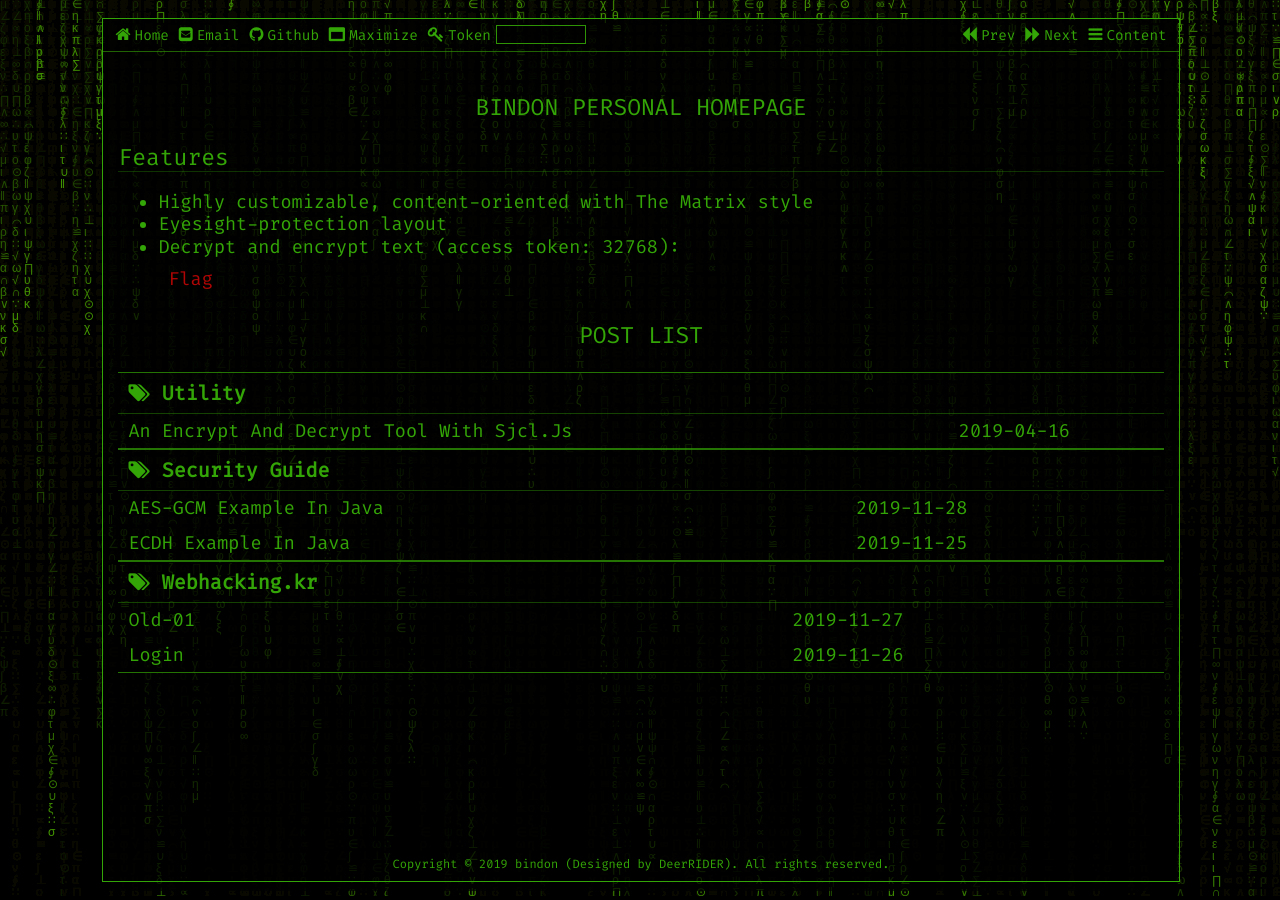
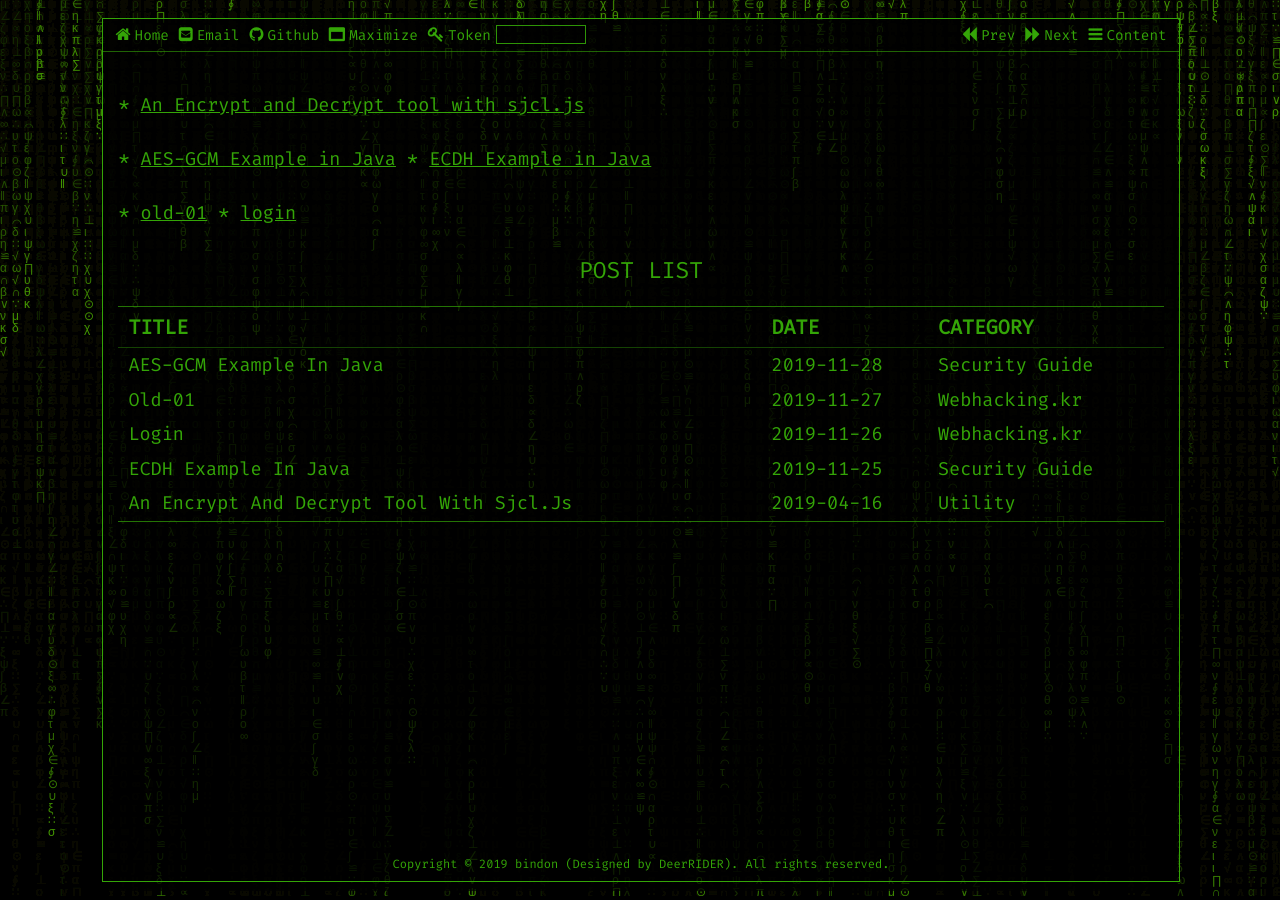
Before and after one commit to bindon/bindon.github.io, a Jekyll site: the page built from pages/index.html, in a window 1280 px wide. Built offline with Jekyll 4.4.1, drawn with Linux system fonts in a browser that asks for light colours.

Commit message:
Change index

```diff
--- /dev/null
+++ b/pages/index.html
@@ -0,0 +1,21 @@
+---
+layout: default
+post_list: "date"
+toc: true
+home_btn: true
+btn_text: true
+footer: true
+title: "bindon Personal Site"
+author: "bindon"
+encrypted_text: true
+permalink: /
+---
+
+<table>
+    {% for cate in site.categories %}
+        <h1>{{ cate_name }}</h1>
+        {% for post in cate[1] %}
+            * <a href="{{site.url}}{{site.baseurl}}{{post.url}}">{{ post.title }}</a>
+        {% endfor %}
+    {% endfor %}
+</table>
--- a/pages/index.md
+++ /dev/null
@@ -1,20 +0,0 @@
----
-layout: default
-post_list: "category"
-toc: true
-home_btn: true
-btn_text: true
-footer: true
-title: "bindon Personal Site"
-author: "bindon"
-encrypted_text: true
-permalink: /
----
-
-# BINDON PERSONAL HOMEPAGE
-
-##  Features
-* Highly customizable, content-oriented with The Matrix style
-* Eyesight-protection layout
-* Decrypt and encrypt text (access token: 32768):
-    <p class="encrypted" id="QuC6SpQrHSQi56O7V0NGTgGJu5fqoMiGVWaQjbWEQb">Flag</p>
```
Also changed, not shown: pages/404.md (+1 -1 lines).
